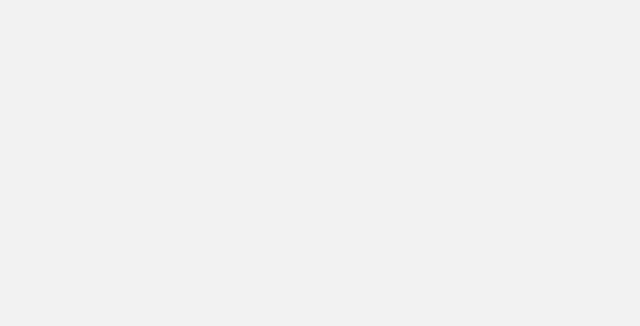
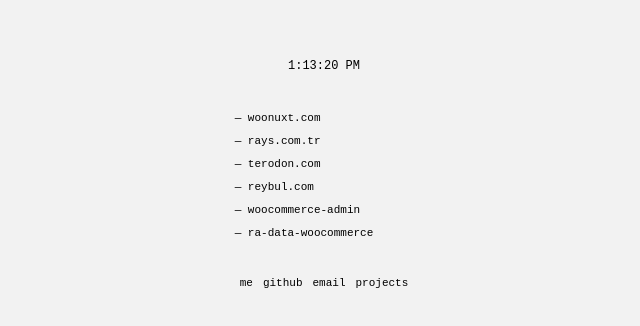
Before and after one commit to zackha/me.zackha.com, a Nuxt app: page /projects in a window 1280 px wide. Before the commit this address had no page. Shown: the part 226-552 px from the top of the page, without its empty margins (316-956 px from the left). Built offline with nearby package versions, Linux system fonts and the light colour scheme.

Commit message:
for-master branch
Co-Authored-By: Elizabeth Source <122454875+elizabethsource@users.noreply.github.com>
Co-Authored-By: Lucas Wilcox <122450135+LucasCWilcox@users.noreply.github.com>

```diff
--- a/components/Resume.vue
+++ b/layouts/default.vue
@@ -2,15 +2,12 @@
   <div class="content">
     <div class="main">
       <div class="time">{{ currentTime }}</div>
-      <div class="about">
-        <div class="face"><img src="/face.png"></div>
-        <div class="name">Zack Hatlen</div>
-        <div class="info"> I am a frontend engineer and designer focused on modern web technologies such as <a target="_blank" href="https://vuejs.org/guide/introduction.html">Vue</a>, <a target="_blank" href="https://reactjs.org/docs/getting-started.html">React</a>, <a target="_blank" href="https://nuxt.com/docs/getting-started/introduction">Nuxt</a>, <a target="_blank" href="https://graphql.org/learn/">GraphQL</a> and serverless computing. Usually, I work with eCommerce technologies in <a target="_blank" href="https://woocommerce.github.io/woocommerce-rest-api-docs/">Woocommerce</a>.</div>
-      </div>
+      <Nuxt/>
       <div class="contact">
-        <a target="_blank" href="https://www.github.com/zackha/">github</a>
-        <a target="_blank" href="mailto:zckhtln@icloud.com?subject=I want you">email</a>
-        <a target="_blank" href="">cv</a>
+        <NuxtLink to="/" class="link">me</NuxtLink>
+        <a target="_blank" href="https://www.github.com/zackha/" class="link">github</a>
+        <a target="_blank" href="mailto:zckhtln@icloud.com?subject=I want you" class="link">email</a>
+        <NuxtLink to="/projects" class="link">projects</NuxtLink>
       </div>
     </div>
   </div>
@@ -51,7 +48,7 @@ html, body {
   justify-content: center;
 }
 .main {
-  max-width: 214px;
+  max-width: 385px;
   max-height: 80%;
   position: absolute;
   top: 50%;
@@ -71,6 +68,10 @@ html, body {
   background-color: #fff;
   box-shadow: 0px 0px 0px 12px #fff;
   padding: 12px;
+  max-width: 189px;
+}
+.about .info .link {
+  font-weight: bold;
 }
 .face {
   text-align: center;
@@ -87,29 +88,21 @@ html, body {
   font-size: 15px;
   margin: 12px 0px 3px;
 }
-.info a {
-  color: #000;
-  font-weight: bold;
-  text-decoration: none;
-}
 .contact {
   text-align: center;
   margin: 3.5rem auto auto auto;
 }
-.contact a {
-  padding: 2px 4px;
-  margin: 0px 3px;
+.contact .link {
+  padding: 1px 3px;
+  margin: 0 2px 0px 2px;
+  border-radius: 3px;
+}
+.link {
   text-decoration: none;
   color: #000;
 }
-.contact a:hover {
+.link:hover {
   background-color: red;
   color: #fff;
-  border-radius: 5px;
-}
-.info a:hover {
-  background-color: red;
-  color: #fff;
-  border-radius: 1px;
 }
 </style>
--- a/pages/index.vue
+++ b/pages/index.vue
@@ -1,9 +1,7 @@
 <template>
-  <Resume/>
+  <div class="about">
+    <div class="face"><img src="/face.png"></div>
+    <div class="name">Zack Hatlen</div>
+    <div class="info">I am a frontend engineer and designer focused on modern web technologies such as <a target="_blank" href="https://vuejs.org/guide/introduction.html" class="link">Vue</a>, <a target="_blank" href="https://reactjs.org/docs/getting-started.html" class="link">React</a>, <a target="_blank" href="https://nuxt.com/docs/getting-started/introduction" class="link">Nuxt</a>, <a target="_blank" href="https://graphql.org/learn/" class="link">GraphQL</a> and serverless computing. Usually, I work with eCommerce technologies in <a target="_blank" href="https://woocommerce.github.io/woocommerce-rest-api-docs/" class="link">Woocommerce</a>.</div>
+  </div>
 </template>
-
-<script>
-export default {
-    name: "IndexPage"
-}
-</script>
--- /dev/null
+++ b/pages/projects.vue
@@ -0,0 +1,10 @@
+<template>
+  <div>
+    <div style="margin-bottom: 11px">— woonuxt.com</div>
+    <div style="margin-bottom: 11px">— rays.com.tr</div>
+    <div style="margin-bottom: 11px">— terodon.com</div>
+    <div style="margin-bottom: 11px">— reybul.com</div>
+    <div style="margin-bottom: 11px">— woocommerce-admin</div>
+    <div>— ra-data-woocommerce</div>
+  </div>
+</template>
```
